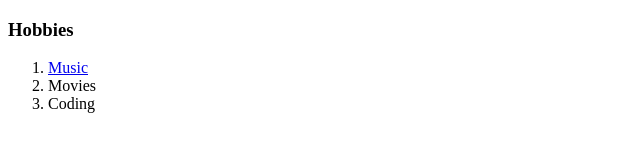
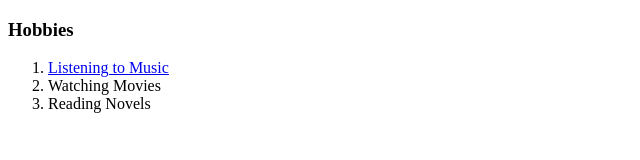
Before and after one commit to madihak11/cv, a plain HTML site: page hobbies.html in a window 1280 px wide. Shown: the whole page, without its empty margins (0-640 px from the left). Drawn offline with Linux system fonts and the light colour scheme.

Commit message:
update hobbies.html

```diff
--- a/hobbies.html
+++ b/hobbies.html
@@ -7,9 +7,9 @@
   <body>
     <h3>Hobbies</h3>
     <ol type="1">
-      <li><a href="https://www.google.com/url?sa=t&rct=j&q=&esrc=s&source=web&cd=1&cad=rja&uact=8&ved=2ahUKEwje04SYu_7nAhXMb30KHZJ_BlYQFjAAegQIHRAC&url=https%3A%2F%2Fwww.youtube.com%2F&usg=AOvVaw0usXxGa_x5y1xoI_LaL0-1">Music</a></li>
-      <li>Movies</li>
-      <li>Coding</li>
+      <li><a href="https://www.google.com/url?sa=t&rct=j&q=&esrc=s&source=web&cd=1&cad=rja&uact=8&ved=2ahUKEwje04SYu_7nAhXMb30KHZJ_BlYQFjAAegQIHRAC&url=https%3A%2F%2Fwww.youtube.com%2F&usg=AOvVaw0usXxGa_x5y1xoI_LaL0-1">Listening to Music</a></li>
+      <li>Watching Movies</li>
+      <li>Reading Novels</li>
 
     </ol>
 
```
